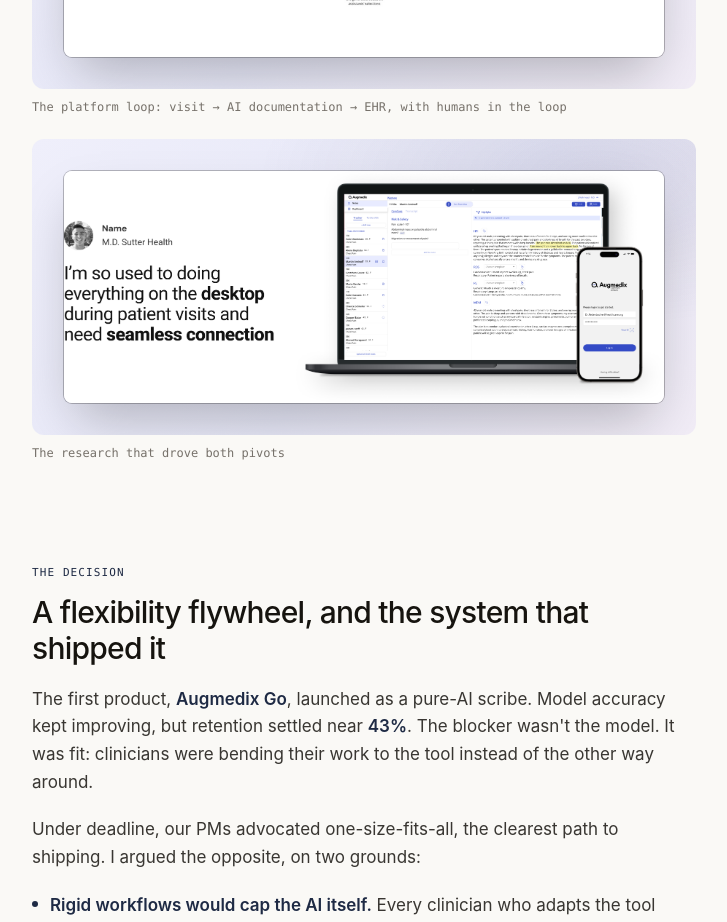
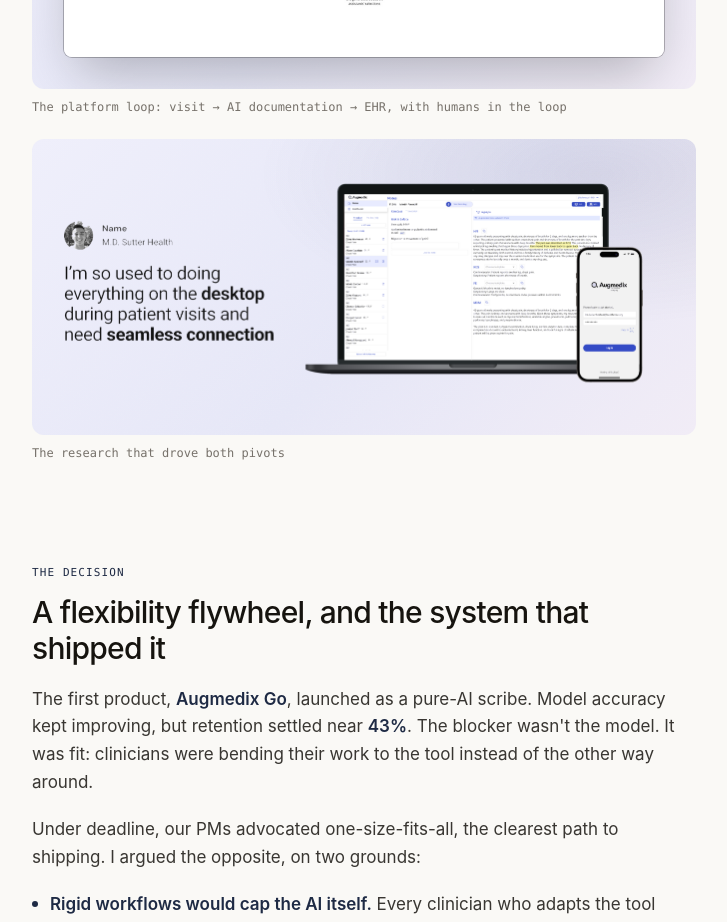
Before and after one commit to acaspx/portfolio-chops, a Next.js app: page /work/augmedix in a window 1280 px wide. Shown: the part 2240-3162 px from the top of the page, without its empty margins (120-847 px from the left). Built offline with nearby package versions, Linux system fonts and the light colour scheme; no server answers.

Commit message:
Augmedix: research image transparent on canvas, add plain CaseImage mode

```diff
--- a/app/work/augmedix/page.tsx
+++ b/app/work/augmedix/page.tsx
@@ -76,10 +76,11 @@ export default function Augmedix() {
         />
         <CaseImage
           src="/work/ax-research.png"
-          alt="Research stats: 30% requested desktop workflow, ~40% preferred a human in the loop"
+          alt="A Sutter Health physician's quote about needing a seamless desktop workflow, beside the Augmedix web app on a laptop and the mobile login"
           caption="The research that drove both pivots"
-          width={3285}
-          height={1274}
+          width={2400}
+          height={930}
+          plain
         />
       </Section>
 
--- a/components/CaseStudy.tsx
+++ b/components/CaseStudy.tsx
@@ -117,12 +117,15 @@ export function CaseImage({
   caption,
   width = 1920,
   height = 1080,
+  plain = false,
 }: {
   src: string;
   alt: string;
   caption: string;
   width?: number;
   height?: number;
+  /** Transparent-background art: no card chrome (ring/shadow), sits directly on the canvas. */
+  plain?: boolean;
 }) {
   return (
     <figure className="my-6">
@@ -132,7 +135,11 @@ export function CaseImage({
           alt={alt}
           width={width}
           height={height}
-          className="relative z-[1] h-auto w-full rounded-lg shadow-2xl ring-1 ring-black/25"
+          className={
+            plain
+              ? "relative z-[1] h-auto w-full"
+              : "relative z-[1] h-auto w-full rounded-lg shadow-2xl ring-1 ring-black/25"
+          }
         />
       </div>
       <figcaption className="mt-2.5 font-mono text-xs text-muted">{caption}</figcaption>
```
Also changed, not shown: public/work/ax-research.png, 1 other file (tests, documents, lock files or other folders).
